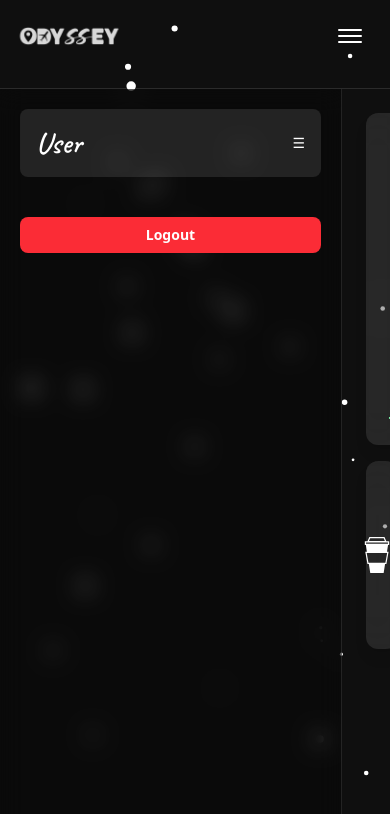
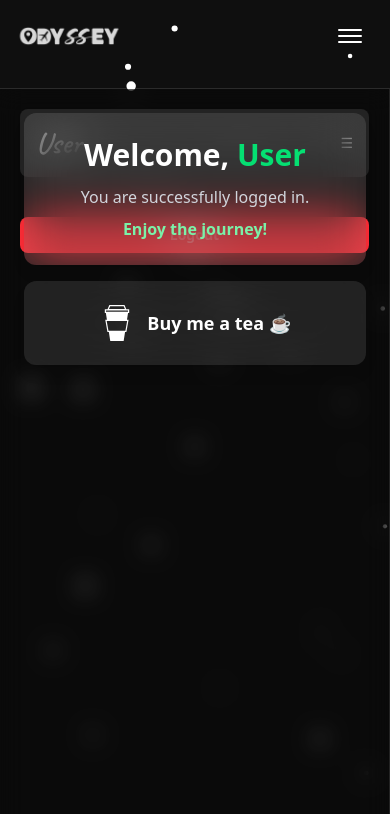
Before and after one commit to AbhaiSankarPR/IV_CSE_27, a React (Vite) app in the folder frontend/: page /dashboard in a window 390 px wide. Shown: the top 814 px of the page. Built offline with nearby package versions, Linux system fonts and the light colour scheme; no server answers.

Commit message:
corrected dashboard

```diff
--- a/frontend/src/components/dashboard/EssentialsTab.jsx
+++ b/frontend/src/components/dashboard/EssentialsTab.jsx
@@ -2,8 +2,10 @@ import Loading from "../../components/Loading";
 
 export default function EssentialsTab({ sections, loading }) {
   return (
-    <>
-      <h1 className="text-3xl font-bold mb-8 text-center font-bodoni md:text-left ">
+    <div className="md:ml-64 ml-0 px-4 md:px-10">
+      {/* Push content to the right to avoid overlapping the sidebar */}
+
+      <h1 className="text-3xl font-bold mb-8 text-center font-bodoni md:text-left">
         IV Essentials Checklist
       </h1>
 
@@ -17,6 +19,7 @@ export default function EssentialsTab({ sections, loading }) {
               className="bg-white/10 backdrop-blur-xl border border-white/20 p-6 rounded-xl shadow-lg"
             >
               <h2 className="text-xl font-semibold mb-4">{section.title}</h2>
+
               <ul className="space-y-2 text-gray-200 text-sm">
                 {section.items.map((item, i) => (
                   <li key={i} className="flex gap-2">
@@ -29,6 +32,6 @@ export default function EssentialsTab({ sections, loading }) {
           ))}
         </div>
       )}
-    </>
+    </div>
   );
 }
--- a/frontend/src/components/dashboard/Sidebar.jsx
+++ b/frontend/src/components/dashboard/Sidebar.jsx
@@ -7,11 +7,15 @@ export default function Sidebar({
   setSidebarOpen,
 }) {
   return (
-    <div
-      className={`bg-black/30  backdrop-blur-md border-r border-white/10 p-5 flex flex-col gap-6 md:w-64 w-full transition-all duration-300 ${
-        sidebarOpen ? "max-h-screen" : "h-auto"
-      }`}
-    >
+<div
+  className={`fixed top-top-[77px] left-0 h-screen overflow-y-auto
+              bg-black/30 backdrop-blur-md border-r border-white/10
+              p-5 flex flex-col gap-6 md:w-64 w-full
+              transition-all duration-300
+              ${sidebarOpen ? "max-h-screen" : "h-auto"}`}
+>
+
+
       <div
         onClick={() => setActiveTab("profile")}
         className="bg-white/10 rounded-lg p-4 text-sm cursor-pointer hover:bg-white/20 transition flex justify-between items-center"
```
